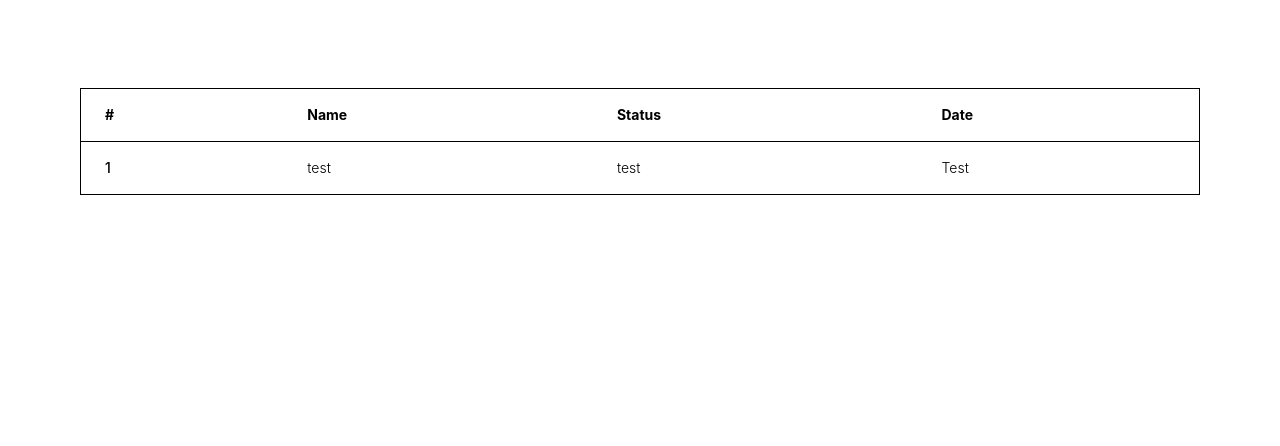
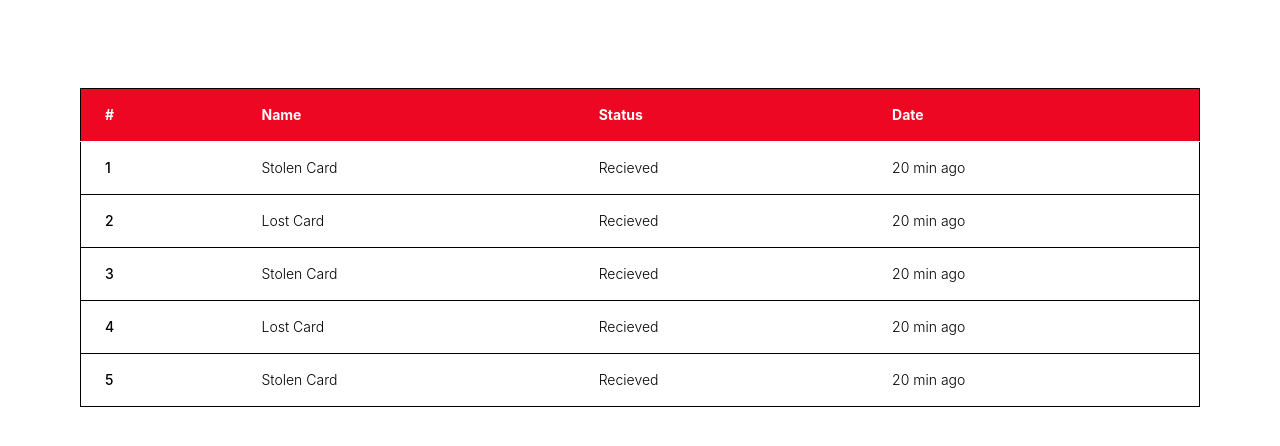
Before and after one commit to tahazaryab/shacks, a React (Create React App) app: page /reports in a window 1280 px wide. Shown: the top 446 px of the page. Built offline with nearby package versions, Linux system fonts and the light colour scheme.

Commit message:
Add mock data

```diff
--- a/src/components/table/Table.tsx
+++ b/src/components/table/Table.tsx
@@ -1,11 +1,38 @@
 const Table = (): JSX.Element => {
+  const reports = [
+    {
+      name: 'Stolen Card',
+      status: 'Recieved',
+      date: '20 min ago',
+    },
+    {
+      name: 'Lost Card',
+      status: 'Recieved',
+      date: '20 min ago',
+    },
+    {
+      name: 'Stolen Card',
+      status: 'Recieved',
+      date: '20 min ago',
+    },
+    {
+      name: 'Lost Card',
+      status: 'Recieved',
+      date: '20 min ago',
+    },
+    {
+      name: 'Stolen Card',
+      status: 'Recieved',
+      date: '20 min ago',
+    },
+  ];
   return (
     <div className="flex flex-col px-25">
       <div className="overflow-x-auto sm:-mx-6 lg:-mx-8">
         <div className="inline-block min-w-full py-2 sm:px-6 lg:px-8">
           <div className="overflow-hidden">
             <table className="min-w-full text-left text-sm font-light border border-gray-500">
-              <thead className="border-b font-medium dark:border-gray-500 bg-gray-100">
+              <thead className="border-b font-medium dark:border-gray-500 bg-red-100 text-white">
                 <tr>
                   <th scope="col" className="px-6 py-4">
                     #
@@ -22,12 +49,27 @@ const Table = (): JSX.Element => {
                 </tr>
               </thead>
               <tbody>
-                <tr className="border-b transition duration-300 ease-in-out hover:bg-gray-100 dark:border-gray-500 dark:hover:bg-gray-100">
-                  <td className="whitespace-nowrap px-6 py-4 font-medium">1</td>
-                  <td className="whitespace-nowrap px-6 py-4">test</td>
-                  <td className="whitespace-nowrap px-6 py-4">test</td>
-                  <td className="whitespace-nowrap px-6 py-4">Test</td>
-                </tr>
+                {reports?.map((report: any, idx: number) => {
+                  return (
+                    <tr
+                      className="border-b transition duration-300 ease-in-out hover:bg-gray-100 dark:border-gray-500 dark:hover:bg-gray-100"
+                      key={idx}
+                    >
+                      <td className="whitespace-nowrap px-6 py-4 font-medium">
+                        {idx + 1}
+                      </td>
+                      <td className="whitespace-nowrap px-6 py-4">
+                        {report.name}
+                      </td>
+                      <td className="whitespace-nowrap px-6 py-4">
+                        {report.status}
+                      </td>
+                      <td className="whitespace-nowrap px-6 py-4">
+                        {report.date}
+                      </td>
+                    </tr>
+                  );
+                })}
               </tbody>
             </table>
           </div>
```
